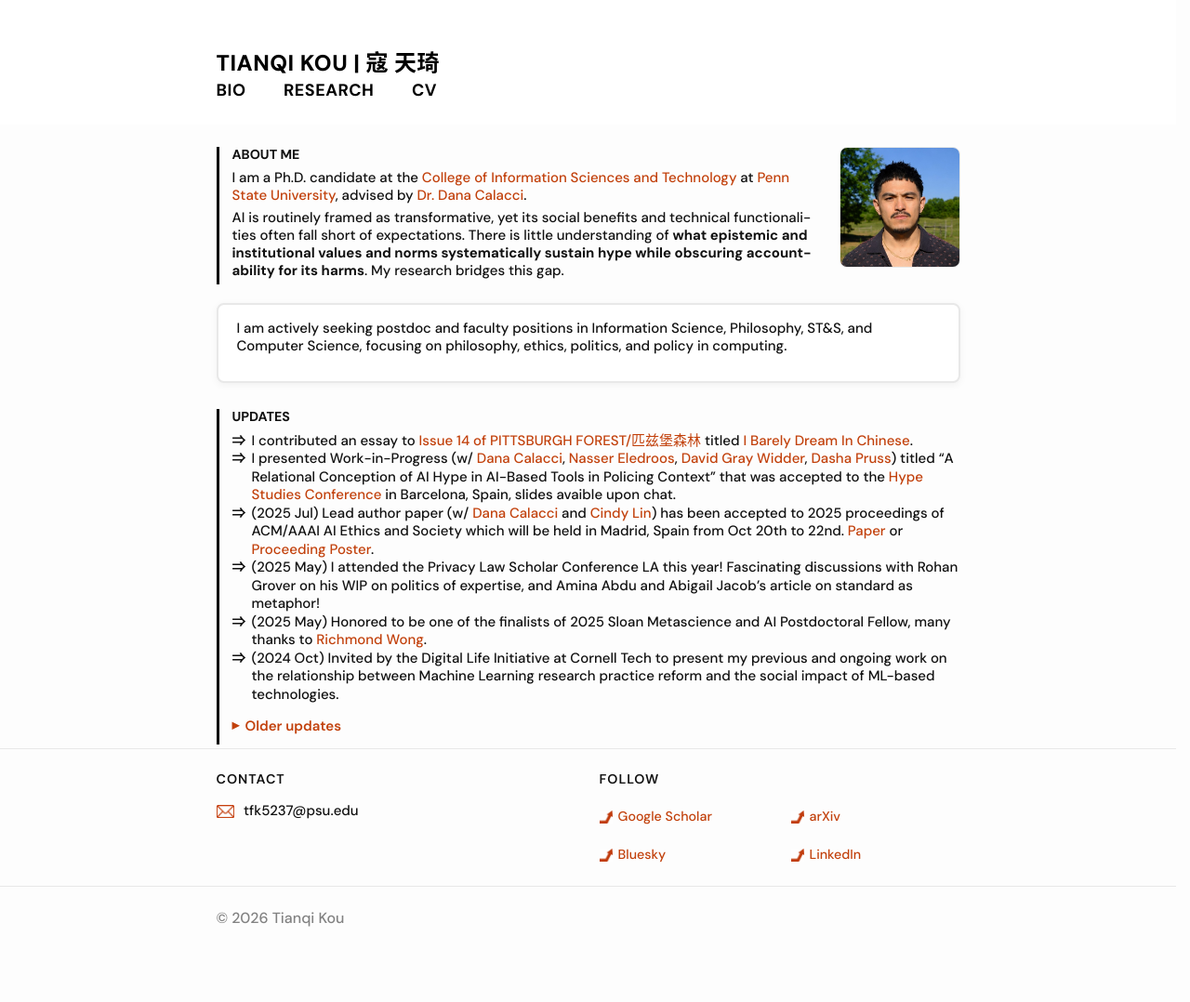
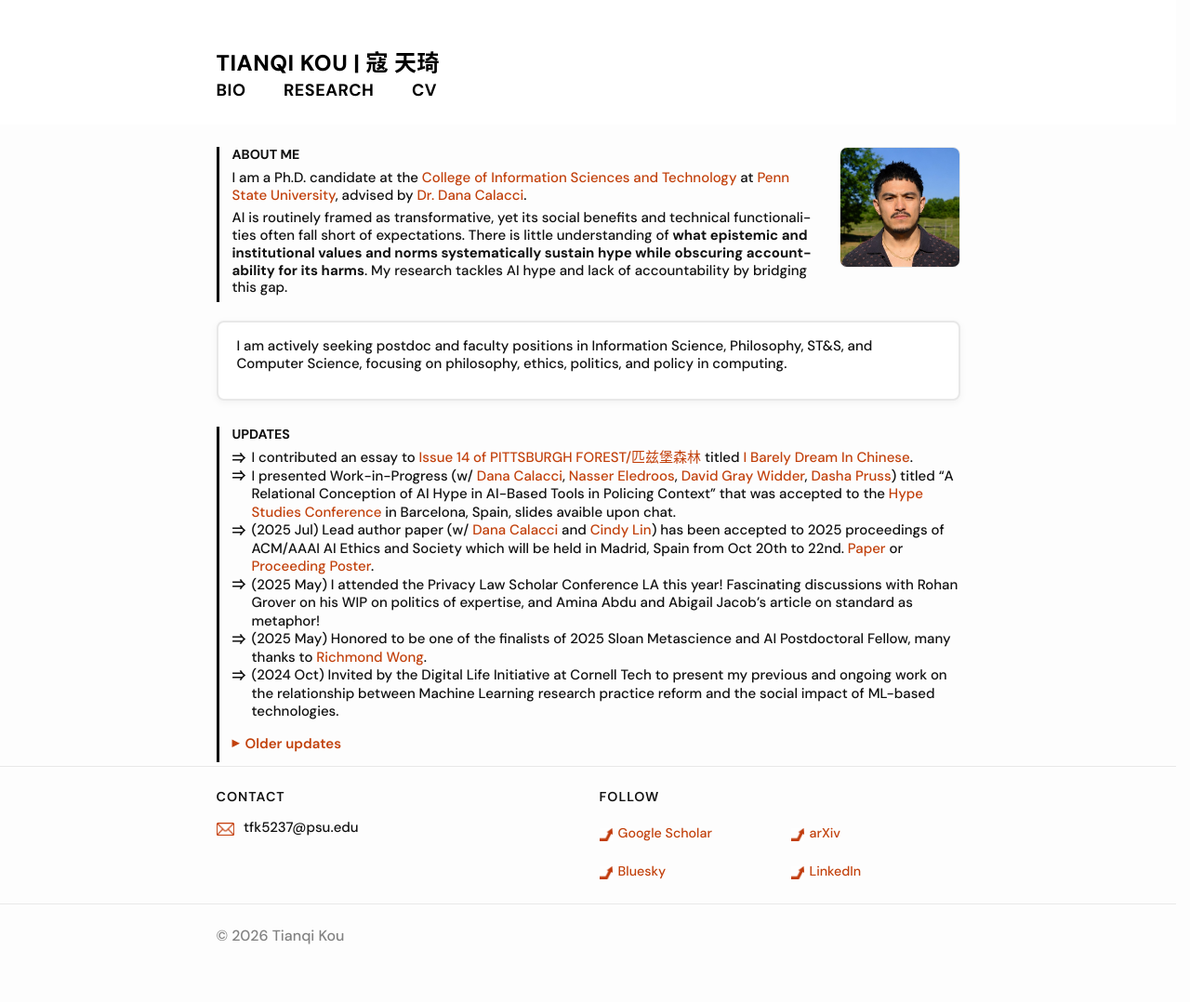
Before and after one commit to koutianqi/koutianqi.github.io, a Jekyll site: the page built from index.markdown, in a window 1280 px wide. Shown: the whole page at 93% size. Built offline with Jekyll 4.4.1, drawn with Linux system fonts in a browser that asks for light colours.

Commit message:
Update index.markdown

```diff
--- a/index.markdown
+++ b/index.markdown
@@ -11,7 +11,7 @@ description: "I study hype and accountability in AI/ML ecosystem."
 
 I am a Ph.D. candidate at the [College of Information Sciences and Technology](https://ist.psu.edu/about) at [Penn State University](https://www.psu.edu), advised by [Dr. Dana Calacci](https://www.dcalacci.net).
 
-AI is routinely framed as transformative, yet its social benefits and technical functionalities often fall short of expectations. There is little understanding of **what epistemic and institutional values and norms systematically sustain hype while obscuring accountability for its harms**. My research bridges this gap.
+AI is routinely framed as transformative, yet its social benefits and technical functionalities often fall short of expectations. There is little understanding of **what epistemic and institutional values and norms systematically sustain hype while obscuring accountability for its harms**. My research tackles AI hype and lack of accountability by bridging this gap.
 
   </div>
   <img class="headshot" src="{{ "/assets/img/headshot_crop.jpg" | relative_url }}" alt="Headshot" />
```
